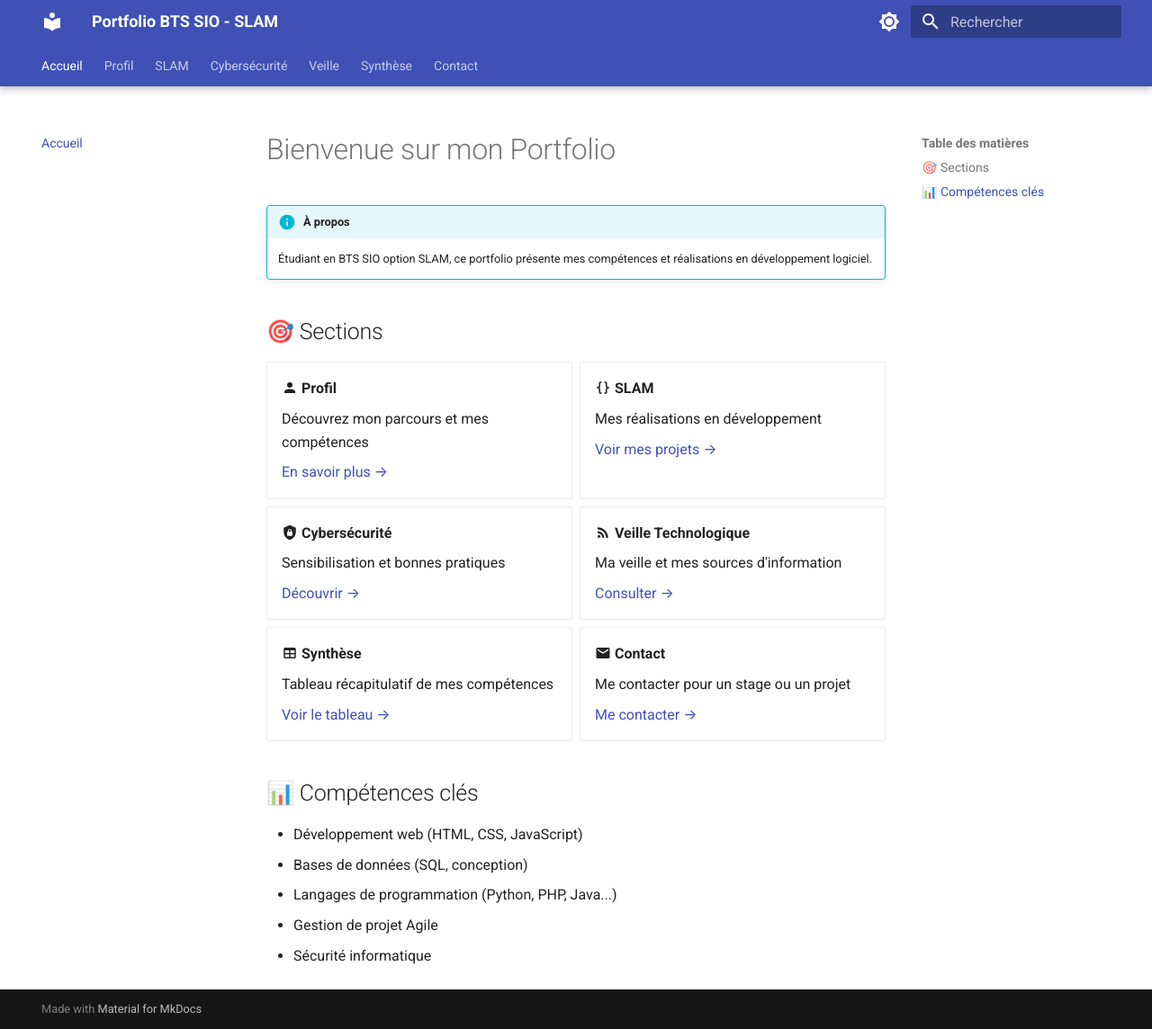
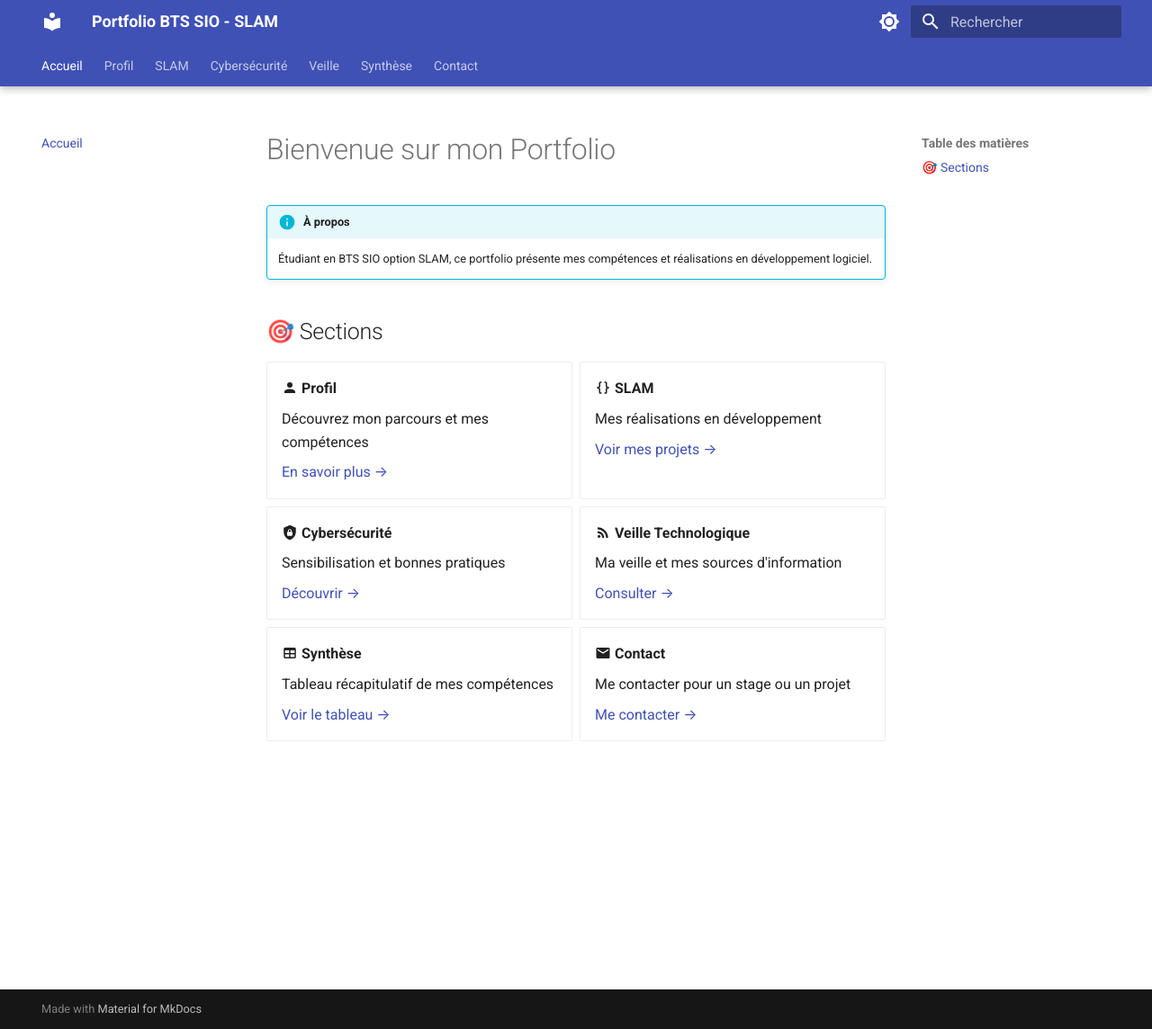
Before and after one commit to Estheban-w27/Portfolio, an MkDocs documentation site: the page built from docs/index.md, in a window 1280 px wide and 1144 px high. Shown: the whole window at 90% size. Built offline with MkDocs 1.6.1 and Material for MkDocs 9.7.7, drawn with Linux system fonts in a browser that asks for light colours.

Commit message:
nouv index

```diff
--- a/docs/index.md
+++ b/docs/index.md
@@ -45,11 +45,3 @@
     [Me contacter →](06_Contact/index.md)
 
 </div>
-
-## 📊 Compétences clés
-
-- Développement web (HTML, CSS, JavaScript)
-- Bases de données (SQL, conception)
-- Langages de programmation (Python, PHP, Java...)
-- Gestion de projet Agile
-- Sécurité informatique
```
